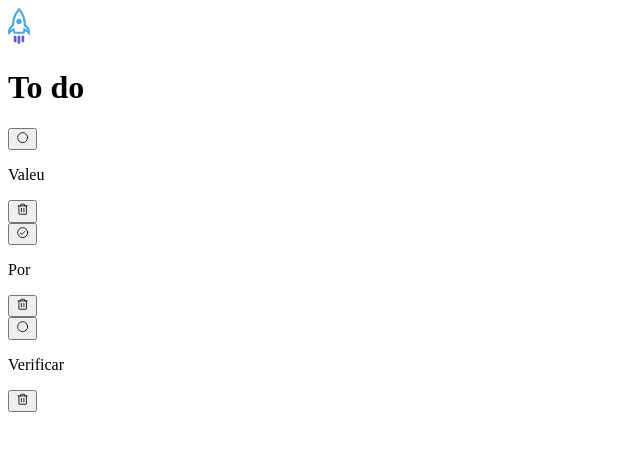
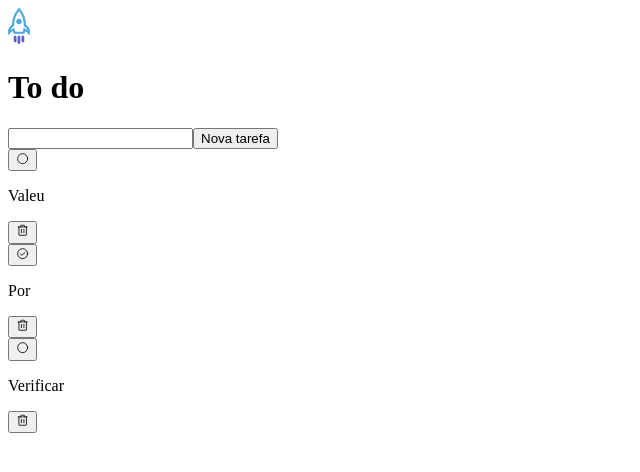
Before and after one commit to LuizGuerreiro/To-Do-React, a React (Vite) app: page / in a window 1280 px wide. Shown: the top 472 px of the page, without its empty margins (0-640 px from the left). Built offline with nearby package versions, Linux system fonts and the light colour scheme.

Commit message:
Input task form

```diff
--- a/src/App.tsx
+++ b/src/App.tsx
@@ -3,9 +3,11 @@ import { TaskList } from "./components/TaskList";
 
 export function App() {
   return (
-    <main>
+    <>
       <Header/>
-      <TaskList/>
-    </main>
+      <main>
+        <TaskList/>
+      </main>
+    </>
   )
 }
--- a/src/components/TaskList.tsx
+++ b/src/components/TaskList.tsx
@@ -1,4 +1,4 @@
-import { useState } from "react"
+import { ChangeEvent, FormEvent, useState } from "react"
 import { Task } from "./Task"
 
 export function TaskList() {
@@ -7,6 +7,24 @@ export function TaskList() {
     {id: "2", checked:true, content:"Por"},
     {id: "3", checked:false, content:"Verificar"}
   ])
+
+  const [newTaskContent, setNewTaskContent] = useState("")
+
+  function handleNewTask(event: ChangeEvent<HTMLInputElement>) {
+    setNewTaskContent(event.target.value)
+  }
+
+  function handleSubmitTask(event: FormEvent) {
+    event.preventDefault()
+    const index = tasks.length - 1
+    const newId = parseInt(tasks[index].id) + 1
+    setTasks([...tasks, {
+      id: `${newId}`,
+      checked: false,
+      content: newTaskContent
+    }])
+    setNewTaskContent("")
+  }
 
   function checkTask(taskId:string) {
     const newTasks = tasks.map( task => {
@@ -26,7 +44,19 @@ export function TaskList() {
   }
 
   return (
-    <section className="taskList">
+    <div className="taskList">
+      <form onSubmit={handleSubmitTask}>
+        <input
+          type="text"
+          name="task"
+          onChange={handleNewTask}
+          value={newTaskContent}
+          required
+        />
+        <button type="submit">
+          Nova tarefa
+        </button>
+      </form>
       {tasks.map(task => {
         return (
           <Task
@@ -39,6 +69,6 @@ export function TaskList() {
           />
         )
       })}
-    </section>
+    </div>
   )
 }
```
